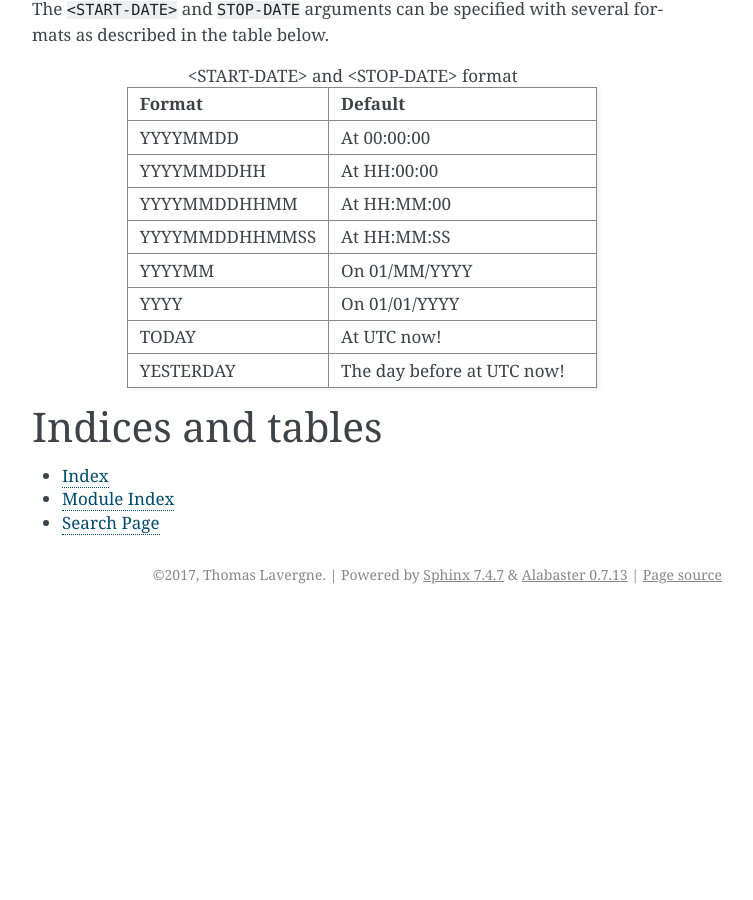
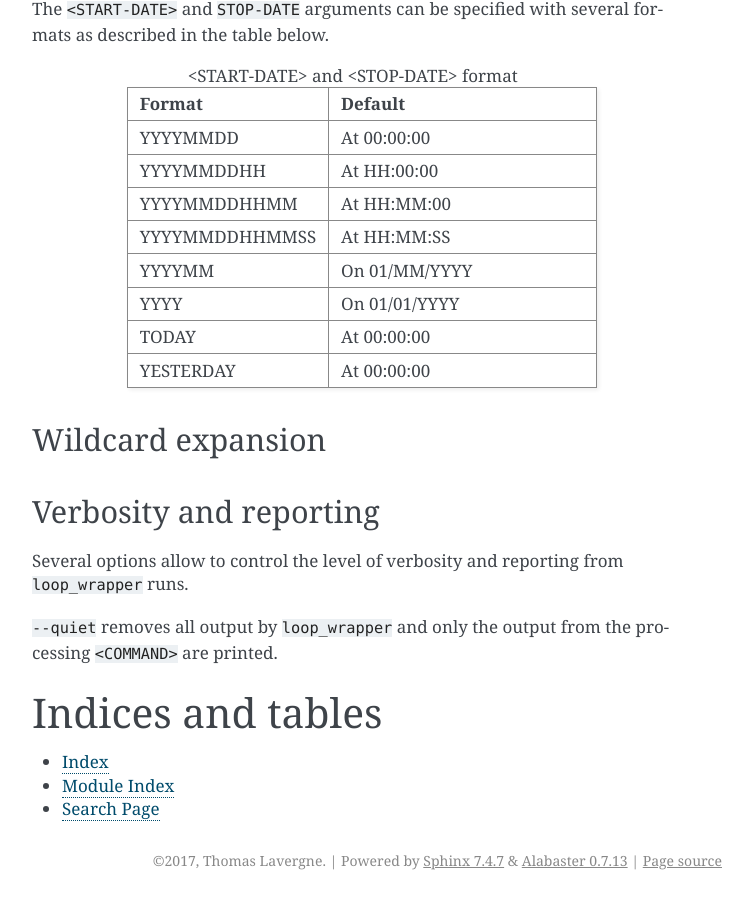
Before and after one commit to metno/loop_wrapper, a Sphinx documentation site: the page built from docs/index.rst, in a window 1280 px wide and 900 px high, scrolled down 3450 px. Shown: the whole window, without its empty margins (388-1141 px from the left). Built offline with Sphinx 7.4.7, drawn with Linux system fonts in a browser that asks for light colours; before the commit the page ends 4064 px from its top, so only the background shows below that; some of the changed text lies outside the part shown.

Commit message:
More documentation

```diff
--- a/docs/index.rst
+++ b/docs/index.rst
@@ -148,8 +148,20 @@ The ``<START-DATE>`` and ``STOP-DATE`` arguments can be specified with several f
    "YYYYMMDDHHMMSS", "At HH:MM:SS"
    "YYYYMM", "On 01/MM/YYYY"
    "YYYY", "On 01/01/YYYY"
-   "TODAY", "At UTC now!"
-   "YESTERDAY", "The day before at UTC now!"
+   "TODAY", "At 00:00:00"
+   "YESTERDAY", "At 00:00:00"
+
+------------------
+Wildcard expansion
+------------------
+
+
+------------------------
+Verbosity and reporting
+------------------------
+Several options allow to control the level of verbosity and reporting from ``loop_wrapper`` runs.
+
+``--quiet`` removes all output by ``loop_wrapper`` and only the output from the processing ``<COMMAND>`` are printed.
 
 Indices and tables
 ==================
```
